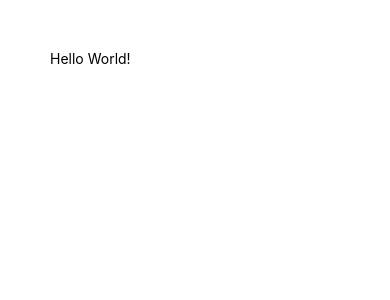
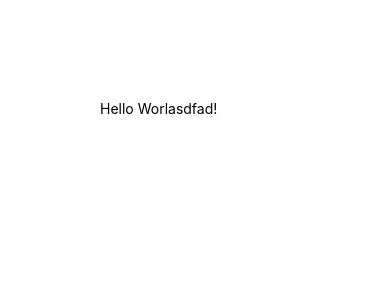
Before and after one commit to ed3899/react-native-docs, a React Native app: screen /TabOne in a window 390 px wide. Shown: the top 300 px of the page. Built offline with nearby package versions, Linux system fonts and the light colour scheme.

Commit message:
how to avoid the status bar

```diff
--- a/App.tsx
+++ b/App.tsx
@@ -1,5 +1,5 @@
 //% libs
-import {StyleSheet} from "react-native";
+import {StyleSheet, Platform, StatusBar as StatusBarNative} from "react-native";
 
 //% comps
 import {View, Text} from "./components/Themed";
@@ -14,11 +14,14 @@ import Navigation from "./navigation";
 const styles = StyleSheet.create({
   container: {
     flex: 1,
-    padding: 50,
+    padding: Platform.OS === "android" ? StatusBarNative.currentHeight : 100,
+  },
+  text: {
+    color: "black",
   },
 });
 
-export default function App() {
+const App = () => {
   const isLoadingComplete = useCachedResources();
   const colorScheme = useColorScheme();
 
@@ -26,9 +29,11 @@ export default function App() {
     return null;
   } else {
     return (
-      <View style={styles.container}>
-        <Text>Hello World!</Text>
-      </View>
+      <SafeAreaProvider style={styles.container}>
+        <Text style={styles.text}>Hello Worlasdfad!</Text>
+      </SafeAreaProvider>
     );
   }
-}
+};
+
+export default App;
--- a/screens/TabOneScreen.tsx
+++ b/screens/TabOneScreen.tsx
@@ -33,7 +33,7 @@ export default function TabOneScreen({
 
   return (
     <View style={styles.container}>
-      <Text style={styles.title}>Hell Yeah! Awesome possum</Text>
+      <Text style={styles.title}>Hell Yeah! Awesome pokkkkssum</Text>
       <View
         style={styles.separator}
         lightColor="#60e705"
```
